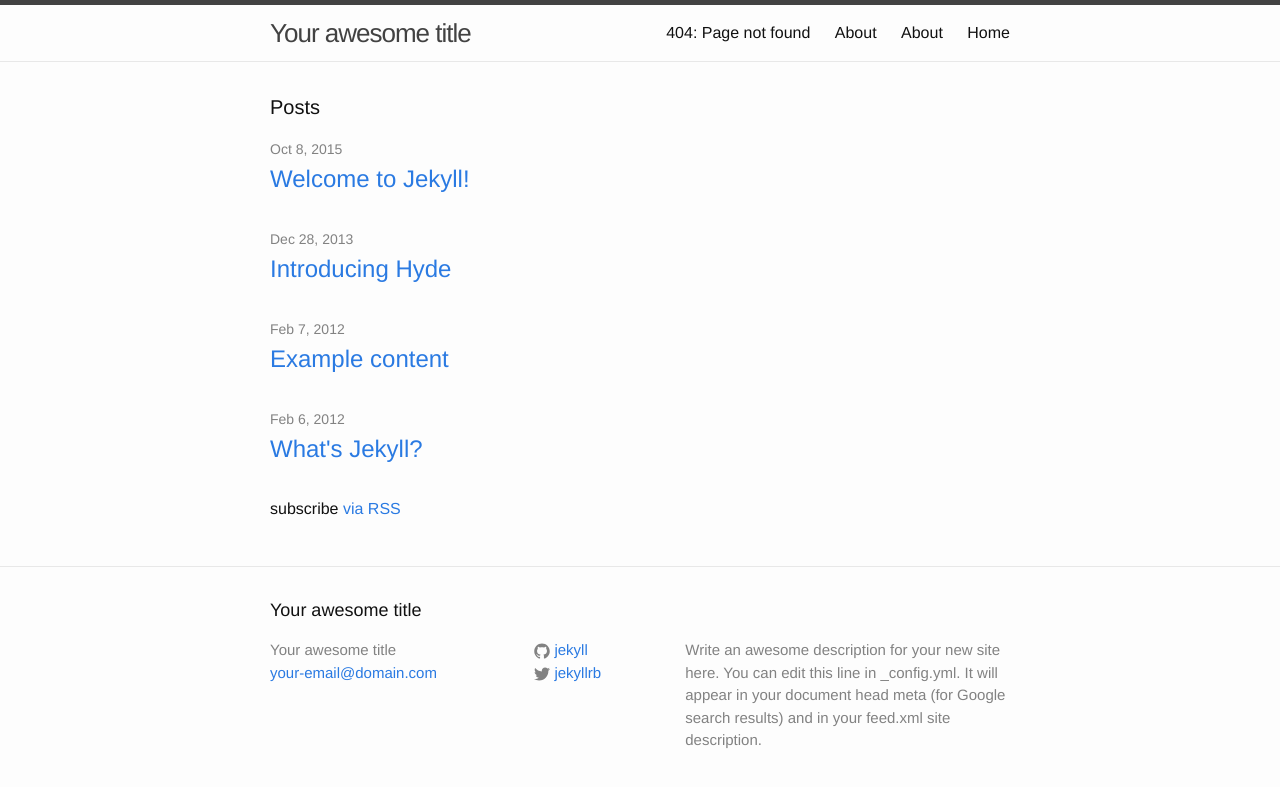
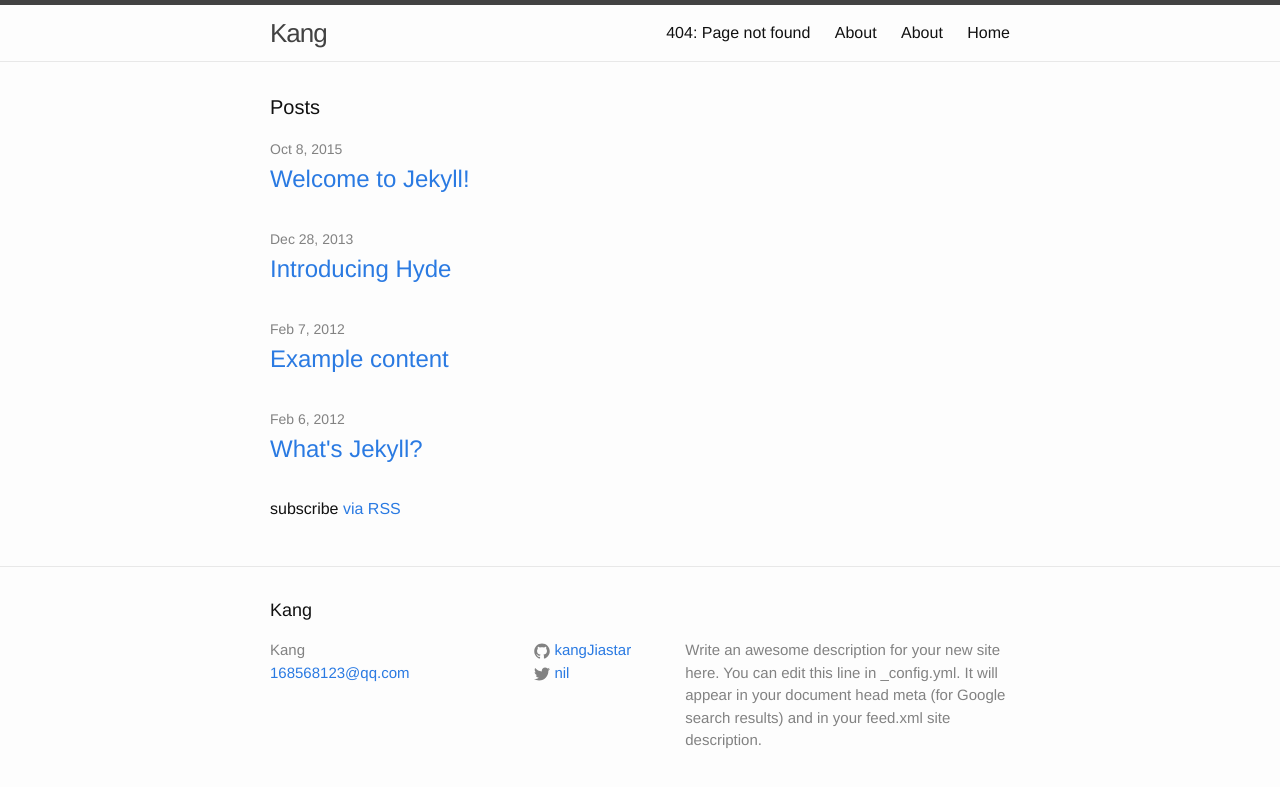
Before and after one commit to kangJiastar/kangJiastar.github.io, a Jekyll site: the page built from index.html, in a window 1280 px wide. Shown: the top 787 px of the page. Built offline with Jekyll 4.4.1, drawn with Linux system fonts in a browser that asks for light colours.

Commit message:
新的尝试

```diff
--- a/_config.yml
+++ b/_config.yml
@@ -1,14 +1,14 @@
 # Site settings
-title: Your awesome title
-email: your-email@domain.com
+title: Kang
+email: 168568123@qq.com
 description: > # this means to ignore newlines until "baseurl:"
   Write an awesome description for your new site here. You can edit this
   line in _config.yml. It will appear in your document head meta (for
   Google search results) and in your feed.xml site description.
 baseurl: "" # the subpath of your site, e.g. /blog/
 url: "http://yourdomain.com" # the base hostname & protocol for your site
-twitter_username: jekyllrb
-github_username:  jekyll
+twitter_username: nil
+github_username:  kangJiastar
 
 # Build settings
 markdown: kramdown
--- a/_layouts/default.html
+++ b/_layouts/default.html
@@ -3,7 +3,7 @@
 
   {% include head.html %}
 
-  <body>
+  <body class="theme-base-0b">
 
     {% include header.html %}
 
```
